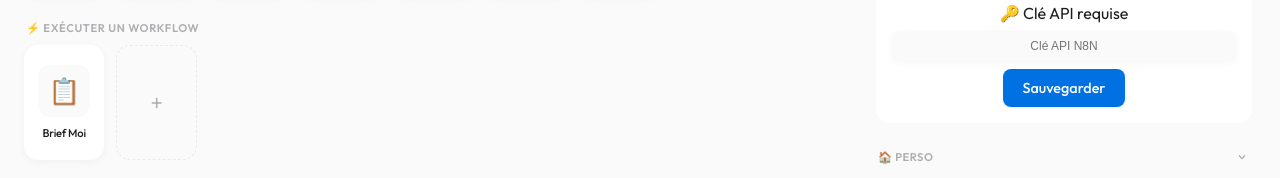
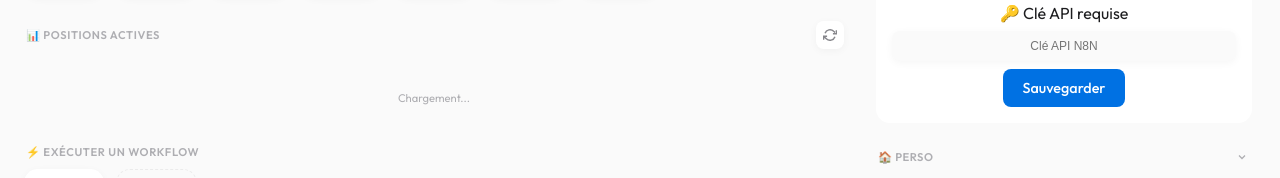
Before and after one commit to Sweetlite/Dashboard, a plain HTML site: page index.html in a window 1280 px wide. Shown: the part 378-556 px from the top of the page. Drawn offline with Linux system fonts and the light colour scheme.

Commit message:
Auto-update 2026-02-06 10:56:28

```diff
--- a/index.html
+++ b/index.html
@@ -1657,6 +1657,25 @@
                     <span class="link-name">TradingBoard</span>
                 </a>
 
+            </div>
+        </section>
+
+        <!-- POSITIONS ACTIVES -->
+        <section class="category positions-section" id="positionsSection">
+            <div class="status-header">
+                <h2 class="category-title">📊 Positions Actives</h2>
+                <div class="status-actions">
+                    <span class="positions-last-update" id="positionsLastUpdate"></span>
+                    <button class="refresh-all-btn" onclick="refreshPositions()" id="refreshPosBtn" title="Rafraîchir">
+                        <svg width="14" height="14" viewBox="0 0 24 24" fill="none" stroke="currentColor" stroke-width="2.5">
+                            <path d="M23 4v6h-6M1 20v-6h6M3.51 9a9 9 0 0114.85-3.36L23 10M1 14l4.64 4.36A9 9 0 0020.49 15"/>
+                        </svg>
+                    </button>
+                </div>
+            </div>
+            <div class="positions-summary" id="positionsSummary"></div>
+            <div class="positions-list" id="positionsList">
+                <div class="wf-empty">Chargement...</div>
             </div>
         </section>
 
```
